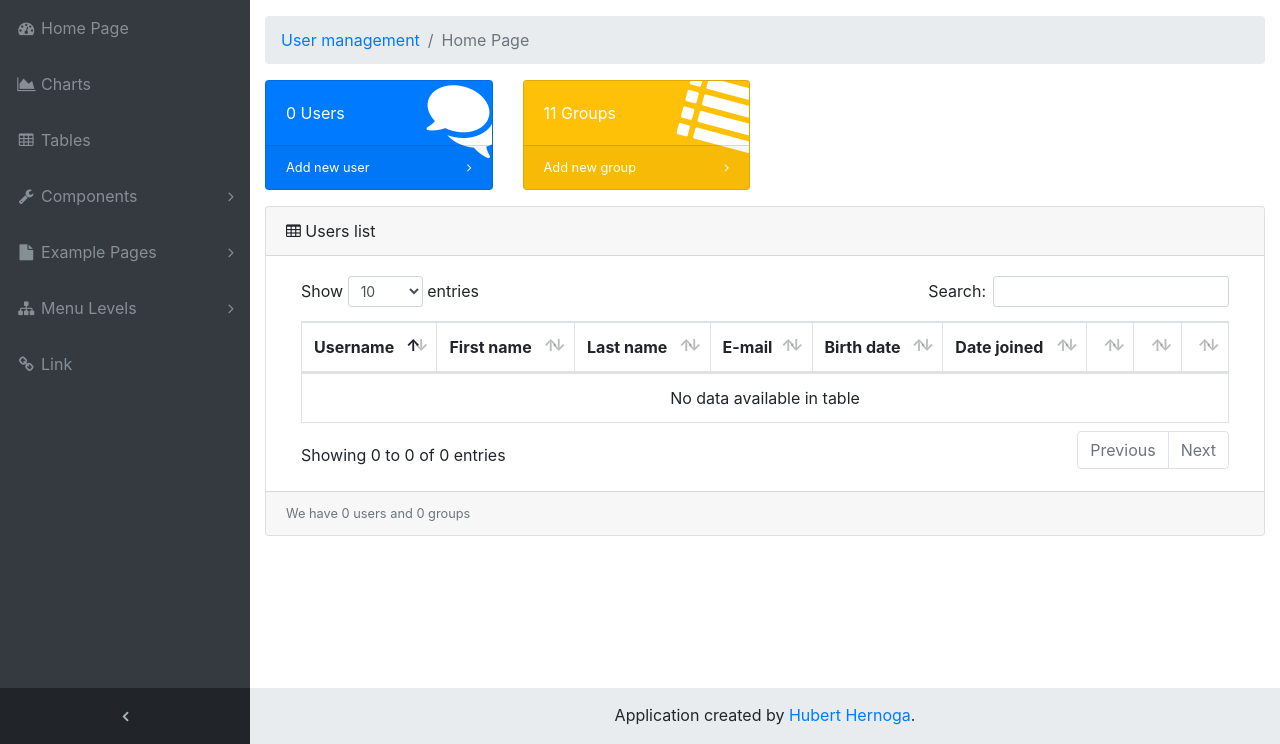
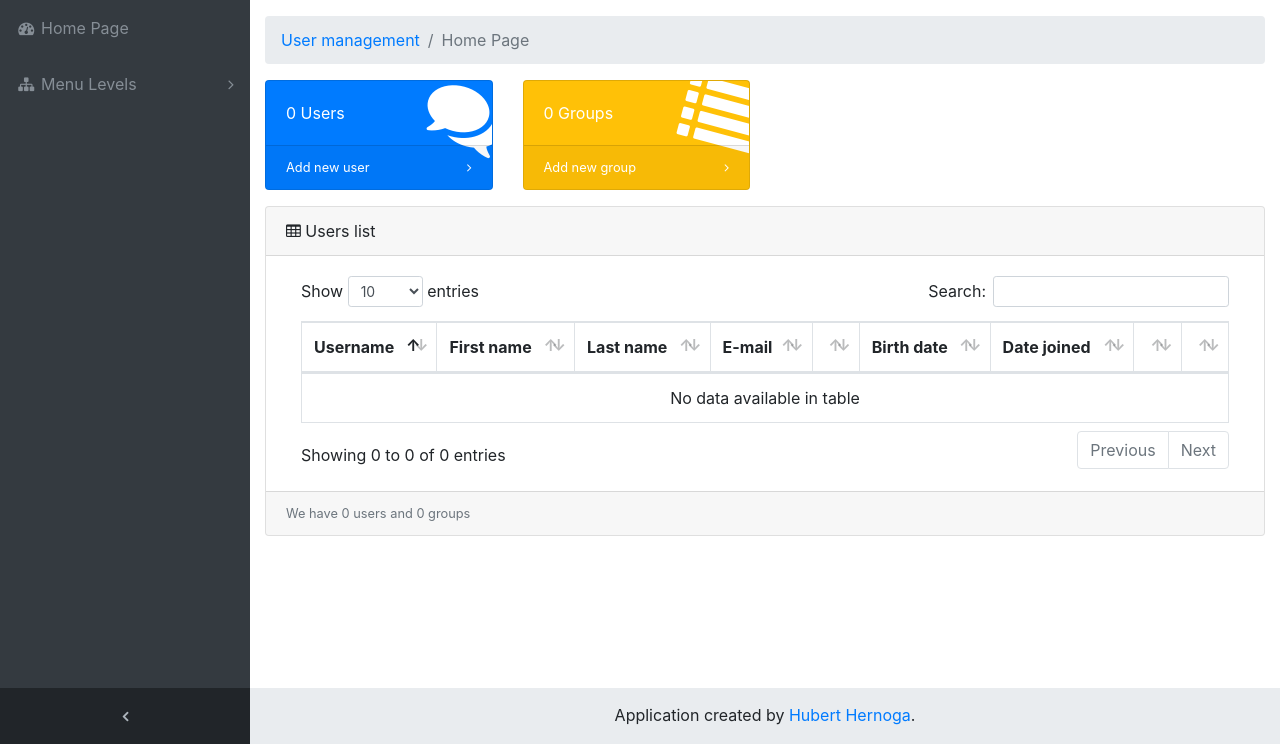
Before and after one commit to hubert-hernoga/UrlMaker, a Django app: page / in a window 1280 px wide. Shown: the part 56-800 px from the top of the page. Run offline with Django 3.2, Linux system fonts and the light colour scheme; some libraries are stand-ins or nearby versions.

Commit message:
Refactoring code

```diff
--- a/user_panel/templates/base.html
+++ b/user_panel/templates/base.html
@@ -38,52 +38,7 @@
                     <span class="nav-link-text">Home Page</span>
                   </a>
                 </li>
-                <li class="nav-item" data-toggle="tooltip" data-placement="right" title="Charts">
-                  <a class="nav-link" href="charts.html">
-                    <i class="fa fa-fw fa-area-chart"></i>
-                    <span class="nav-link-text">Charts</span>
-                  </a>
-                </li>
-                <li class="nav-item" data-toggle="tooltip" data-placement="right" title="Tables">
-                  <a class="nav-link" href="tables.html">
-                    <i class="fa fa-fw fa-table"></i>
-                    <span class="nav-link-text">Tables</span>
-                  </a>
-                </li>
-                <li class="nav-item" data-toggle="tooltip" data-placement="right" title="Components">
-                  <a class="nav-link nav-link-collapse collapsed" data-toggle="collapse" href="#collapseComponents" data-parent="#exampleAccordion">
-                    <i class="fa fa-fw fa-wrench"></i>
-                    <span class="nav-link-text">Components</span>
-                  </a>
-                  <ul class="sidenav-second-level collapse" id="collapseComponents">
-                    <li>
-                      <a href="navbar.html">Navbar</a>
-                    </li>
-                    <li>
-                      <a href="cards.html">Cards</a>
-                    </li>
-                  </ul>
-                </li>
-                <li class="nav-item" data-toggle="tooltip" data-placement="right" title="Example Pages">
-                  <a class="nav-link nav-link-collapse collapsed" data-toggle="collapse" href="#collapseExamplePages" data-parent="#exampleAccordion">
-                    <i class="fa fa-fw fa-file"></i>
-                    <span class="nav-link-text">Example Pages</span>
-                  </a>
-                  <ul class="sidenav-second-level collapse" id="collapseExamplePages">
-                    <li>
-                      <a href="login.html">Login Page</a>
-                    </li>
-                    <li>
-                      <a href="add_user.html">Registration Page</a>
-                    </li>
-                    <li>
-                      <a href="forgot-password.html">Forgot Password Page</a>
-                    </li>
-                    <li>
-                      <a href="blank.html">Blank Page</a>
-                    </li>
-                  </ul>
-                </li>
+
                 <li class="nav-item" data-toggle="tooltip" data-placement="right" title="Menu Levels">
                   <a class="nav-link nav-link-collapse collapsed" data-toggle="collapse" href="#collapseMulti" data-parent="#exampleAccordion">
                     <i class="fa fa-fw fa-sitemap"></i>
@@ -91,36 +46,31 @@
                   </a>
                   <ul class="sidenav-second-level collapse" id="collapseMulti">
                     <li>
-                      <a href="#">Second Level Item</a>
-                    </li>
-                    <li>
-                      <a href="#">Second Level Item</a>
-                    </li>
-                    <li>
-                      <a href="#">Second Level Item</a>
-                    </li>
-                    <li>
-                      <a class="nav-link-collapse collapsed" data-toggle="collapse" href="#collapseMulti2">Third Level</a>
-                      <ul class="sidenav-third-level collapse" id="collapseMulti2">
+                      <a class="nav-link-collapse collapsed" data-toggle="collapse" href="#user">Users</a>
+                      <ul class="sidenav-third-level collapse" id="user">
                         <li>
-                          <a href="#">Third Level Item</a>
+                          <a href="#">List</a>
                         </li>
                         <li>
-                          <a href="#">Third Level Item</a>
+                          <a href="#">Add new</a>
+                        </li>
+                      </ul>
+                    </li>
+
+                    <li>
+                      <a class="nav-link-collapse collapsed" data-toggle="collapse" href="#group">Groups</a>
+                      <ul class="sidenav-third-level collapse" id="group">
+                        <li>
+                          <a href="#">List</a>
                         </li>
                         <li>
-                          <a href="#">Third Level Item</a>
+                          <a href="#">Add new</a>
                         </li>
                       </ul>
                     </li>
                   </ul>
                 </li>
-                <li class="nav-item" data-toggle="tooltip" data-placement="right" title="Link">
-                  <a class="nav-link" href="#">
-                    <i class="fa fa-fw fa-link"></i>
-                    <span class="nav-link-text">Link</span>
-                  </a>
-                </li>
+
               </ul>
               <ul class="navbar-nav sidenav-toggler">
                 <li class="nav-item">
@@ -130,41 +80,6 @@
                 </li>
               </ul>
               <ul class="navbar-nav ml-auto">
-{#                <li class="nav-item dropdown">#}
-{#                  <a class="nav-link dropdown-toggle mr-lg-2" id="messagesDropdown" href="#" data-toggle="dropdown" aria-haspopup="true" aria-expanded="false">#}
-{#                    <i class="fa fa-fw fa-envelope"></i>#}
-{#                    <span class="d-lg-none">Messages#}
-{#                      <span class="badge badge-pill badge-primary">12 New</span>#}
-{#                    </span>#}
-{#                    <span class="indicator text-primary d-none d-lg-block">#}
-{#                      <i class="fa fa-fw fa-circle"></i>#}
-{#                    </span>#}
-{#                  </a>#}
-{#                  <div class="dropdown-menu" aria-labelledby="messagesDropdown">#}
-{#                    <h6 class="dropdown-header">New Messages:</h6>#}
-{#                    <div class="dropdown-divider"></div>#}
-{#                    <a class="dropdown-item" href="#">#}
-{#                      <strong>David Miller</strong>#}
-{#                      <span class="small float-right text-muted">11:21 AM</span>#}
-{#                      <div class="dropdown-message small">Hey there! This new version of SB Admin is pretty awesome! These messages clip off when they reach the end of the box so they don't overflow over to the sides!</div>#}
-{#                    </a>#}
-{#                    <div class="dropdown-divider"></div>#}
-{#                    <a class="dropdown-item" href="#">#}
-{#                      <strong>Jane Smith</strong>#}
-{#                      <span class="small float-right text-muted">11:21 AM</span>#}
-{#                      <div class="dropdown-message small">I was wondering if you could meet for an appointment at 3:00 instead of 4:00. Thanks!</div>#}
-{#                    </a>#}
-{#                    <div class="dropdown-divider"></div>#}
-{#                    <a class="dropdown-item" href="#">#}
-{#                      <strong>John Doe</strong>#}
-{#                      <span class="small float-right text-muted">11:21 AM</span>#}
-{#                      <div class="dropdown-message small">I've sent the final files over to you for review. When you're able to sign off of them let me know and we can discuss distribution.</div>#}
-{#                    </a>#}
-{#                    <div class="dropdown-divider"></div>#}
-{#                    <a class="dropdown-item small" href="#">View all messages</a>#}
-{#                  </div>#}
-{#                </li>#}
-
                 <li class="nav-item">
                   <a class="nav-link" data-toggle="modal" data-target="#exampleModal">
                     <i class="fa fa-fw fa-sign-out"></i>Logout</a>
@@ -220,7 +135,6 @@
                 </div>
               </div>
 
-
             </div>
             <!-- Bootstrap core JavaScript-->
             <script src="{% static 'vendor/jquery/jquery.min.js' %}" ></script>
--- a/user_panel/templates/user_list.html
+++ b/user_panel/templates/user_list.html
@@ -23,11 +23,11 @@
             </div>
             <div class="col-xl-3 col-sm-6 mb-3">
               <div class="card text-white bg-warning o-hidden h-100">
-                <a class="card-body text-white clearfix z-1" href="/">
+                <a class="card-body text-white clearfix z-1" href="/groups_list">
                   <div class="card-body-icon">
                     <i class="fa fa-fw fa-list"></i>
                   </div>
-                  <div class="mr-5">11 Groups</div>
+                  <div class="mr-5">{{ groups.count }} Groups</div>
                 </a>
                 <a class="card-footer text-white clearfix small z-1" href="/add_group">
                   <span class="float-left">Add new group</span>
@@ -53,9 +53,9 @@
                         <th>First name</th>
                         <th>Last name</th>
                         <th>E-mail</th>
+                        <th></th>
                         <th>Birth date</th>
                         <th>Date joined</th>
-                        <th></th>
                         <th></th>
                         <th></th>
                     </tr>
```
